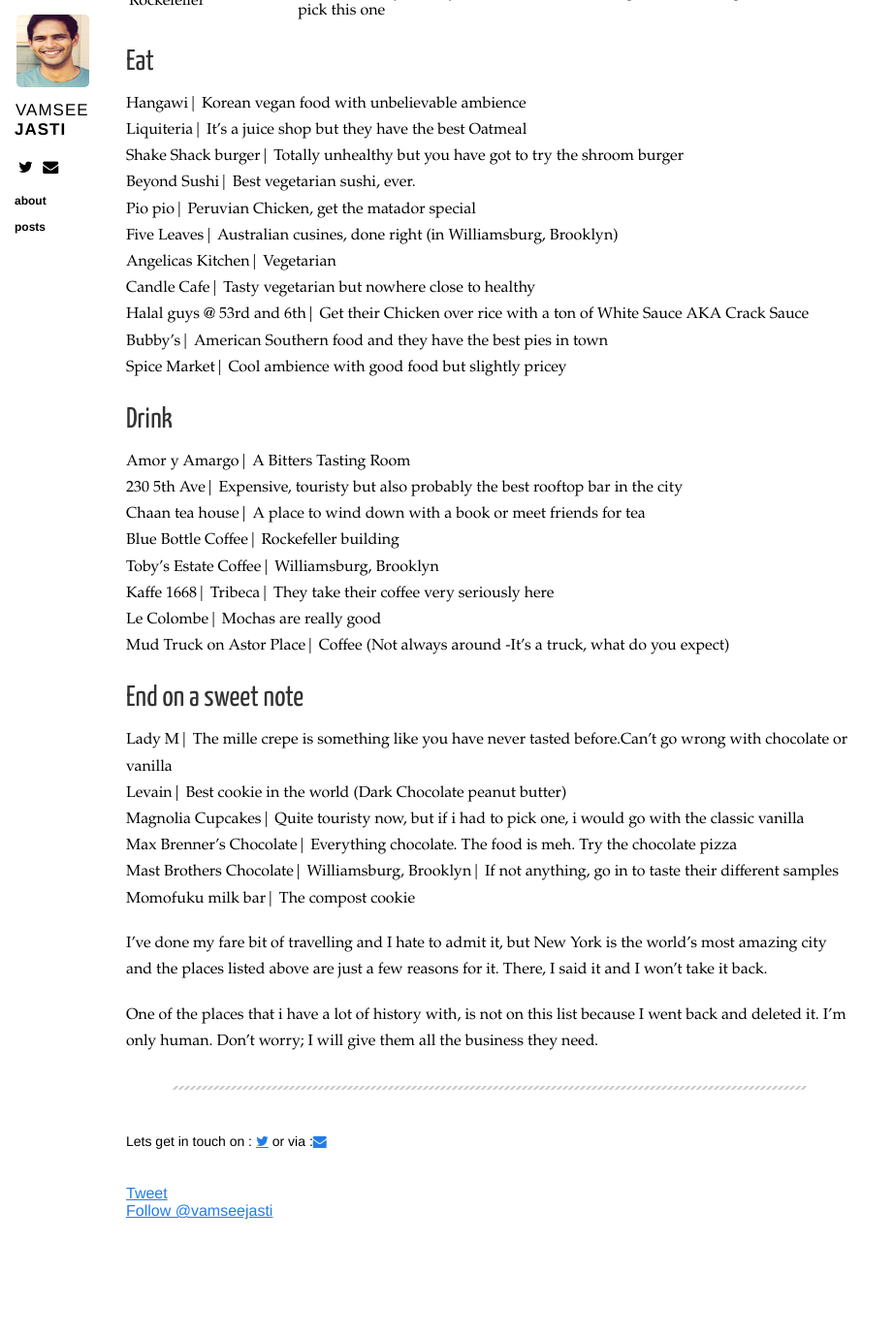
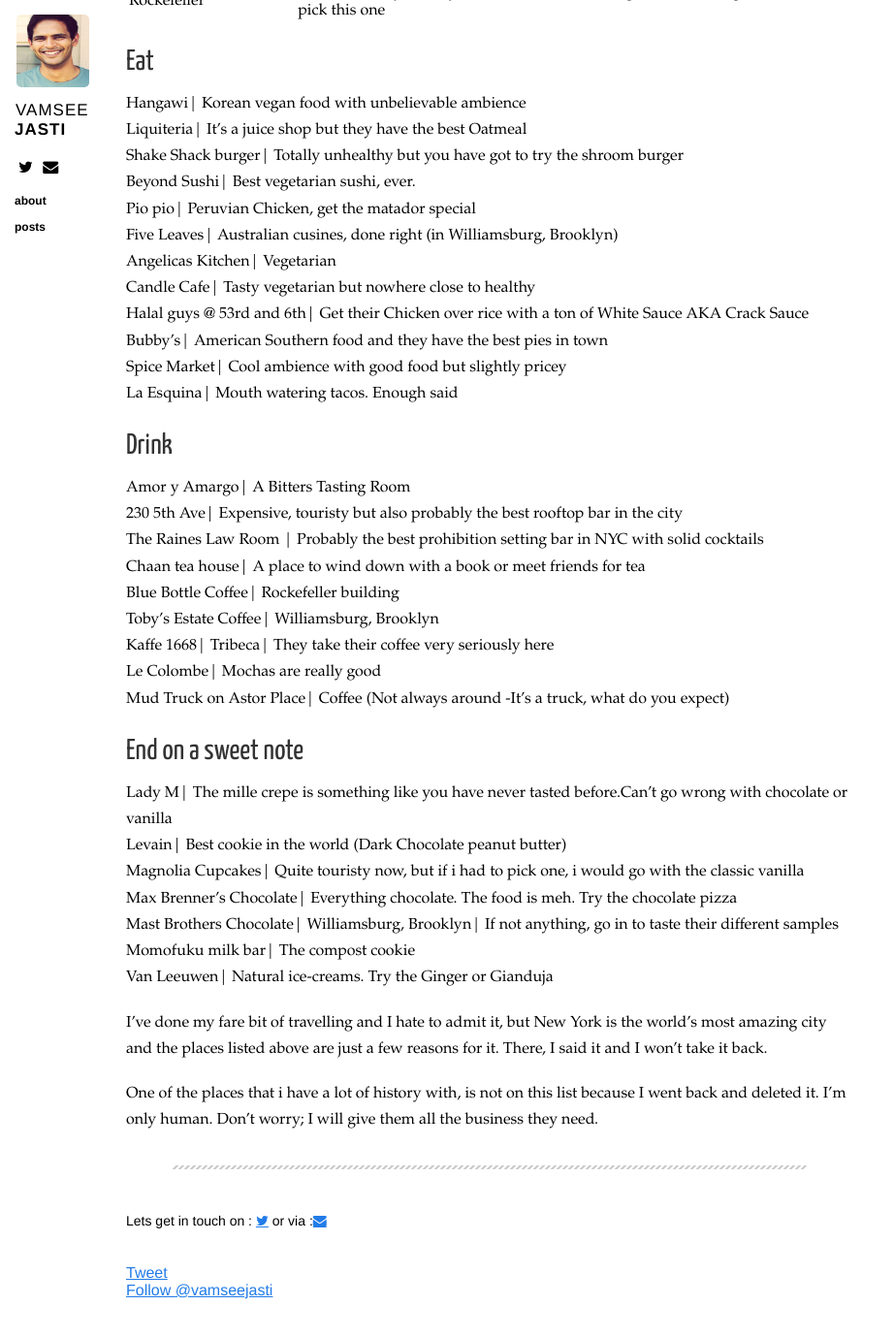
Before and after one commit to jasti/jasti.github.io, a Jekyll site: the page built from _posts/2014-03-13-ny.markdown, in a window 1280 px wide and 1400 px high, scrolled down 751 px. Shown: the top 1379 px of the window at 97% size, without its empty margins (0-922 px from the left). Built offline with Jekyll 4.4.1, drawn with Linux system fonts in a browser that asks for light colours; nearby versions of some CDN libraries; Markdown is read by kramdown in place of the engine named in the settings; comment, search, counter and statistics services are not loaded; before the commit the page ends 2069 px from its top, so only the background shows below that.

Commit message:
new additions to new york

```diff
--- a/_posts/2014-03-13-ny.markdown
+++ b/_posts/2014-03-13-ny.markdown
@@ -34,11 +34,13 @@
 Halal guys @ 53rd and 6th| Get their Chicken over rice with a ton of White Sauce AKA Crack Sauce<br>
 Bubby’s| American Southern food and they have the best pies in town<br>
 Spice Market| Cool ambience with good food but slightly pricey<br>
+La Esquina| Mouth watering tacos. Enough said <br>
 
 
 <h2>Drink</h2>
 Amor y Amargo| A Bitters Tasting Room<br>
 230 5th Ave| Expensive, touristy but also probably the best rooftop bar in the city<br>
+The Raines Law Room | Probably the best prohibition setting bar in NYC with solid cocktails<br>
 Chaan tea house| A place to wind down with a book or meet friends for tea<br>
 Blue Bottle Coffee| Rockefeller building<br>
 Toby's Estate Coffee| Williamsburg, Brooklyn<br>
@@ -53,6 +55,7 @@
 Max Brenner's Chocolate| Everything chocolate. The food is meh. Try the chocolate pizza<br>
 Mast Brothers Chocolate| Williamsburg, Brooklyn| If not anything, go in to taste their different samples<br>
 Momofuku milk bar| The compost cookie<br>
+Van Leeuwen| Natural ice-creams. Try the Ginger or Gianduja<br>
 
 
 I've done my fare bit of travelling and I hate to admit it, but New York is the world's most amazing city and the places listed above are just a few reasons for it. There, I said it and I won't take it back.
```
Also changed, not shown: 5 other files.
